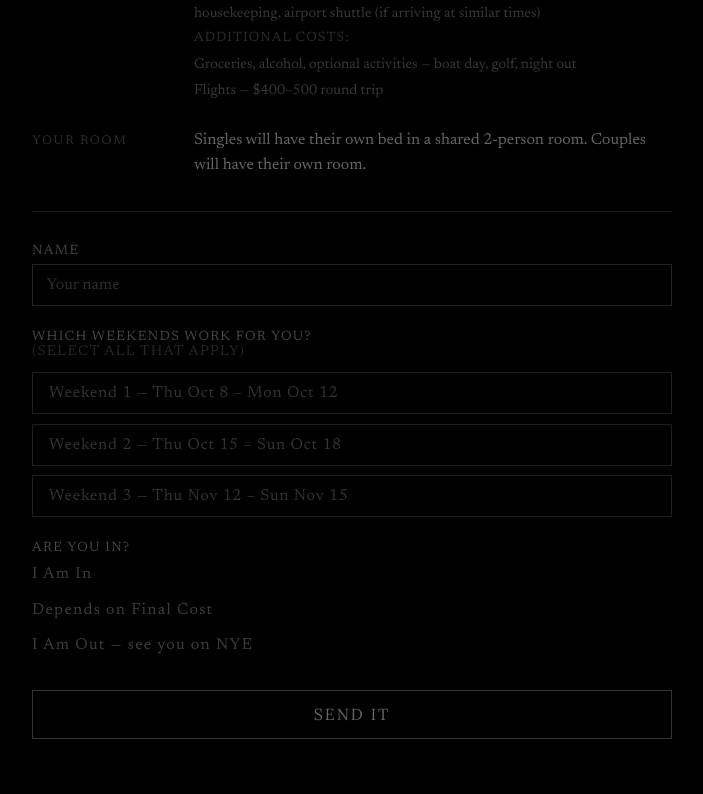
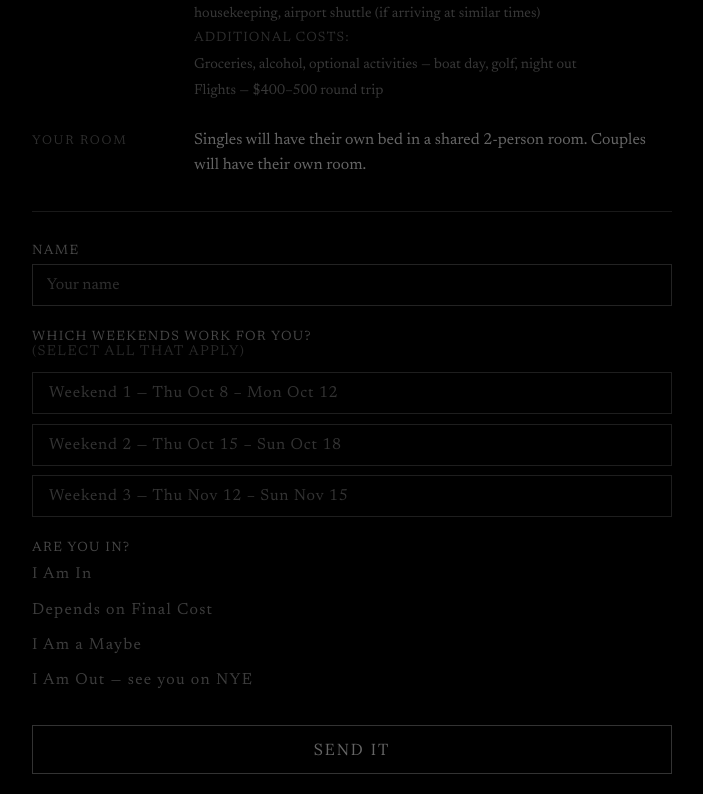
Before and after one commit to ava-firstaccess/wedding-website, a Next.js app: page /bach in a window 1280 px wide. Shown: the part 443-1237 px from the top of the page, without its empty margins (288-991 px from the left). Built offline with nearby package versions, Linux system fonts and the light colour scheme.

Commit message:
Add 'I Am a Maybe' option back to RSVP

```diff
--- a/app/bach/page.js
+++ b/app/bach/page.js
@@ -144,7 +144,8 @@ export default function Bach() {
               <legend>Are you in?</legend>
               {[
                 { value: 'in', label: 'I Am In' },
-                { value: 'maybe', label: 'Depends on Final Cost' },
+                { value: 'cost', label: 'Depends on Final Cost' },
+                { value: 'maybe', label: 'I Am a Maybe' },
                 { value: 'out', label: 'I Am Out — see you on NYE' },
               ].map((opt) => (
                 <label key={opt.value} className={styles.radio}>
```
